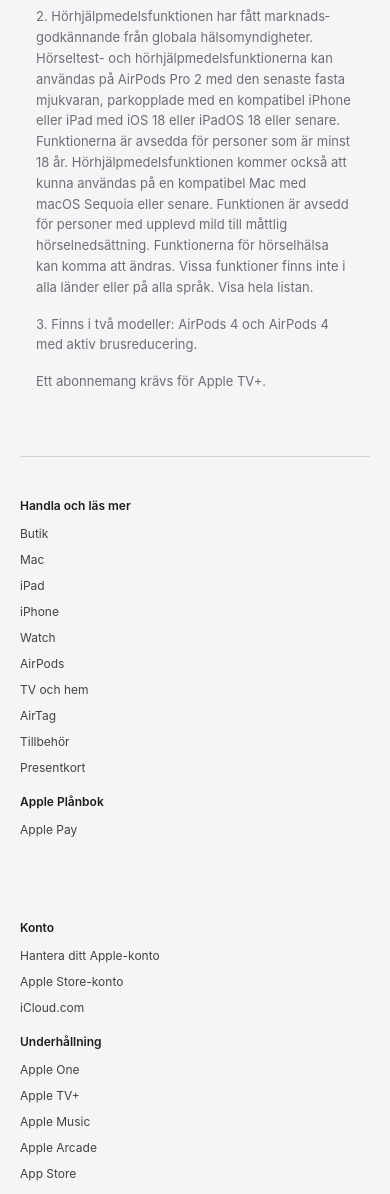
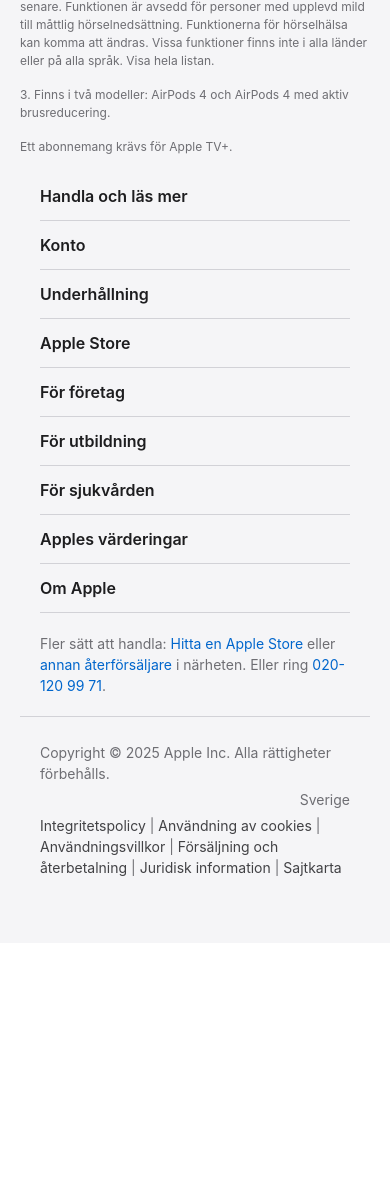
Before and after one commit to kvirren9/Recreate-a-website, a plain HTML site: page index.html in a window 390 px wide. Shown: the part 1667-2861 px from the top of the page. After the commit the page ends 2610 px from the top, so only its background shows below. Drawn offline with nearby package versions, Linux system fonts and the light colour scheme.

Commit message:
mobile css

```diff
--- a/tablet.css
+++ b/tablet.css
@@ -14,52 +14,73 @@
 
 /* ===== Mobilanpassning av footern ===== */
 @media screen and (max-width: 768px) {
+  /* Dölj desktop-footern på mobil */
   .footer-menu {
-    flex-direction: column;
-    gap: 32px;
-    padding-top: 24px;
+    display: none;
   }
 
-  .footer-col {
-    width: 100%;
-    margin-bottom: 24px;
+  /* Visa mobilversionen */
+  .footer-menu-mobile {
+    display: block;
+    padding: 0 20px;
   }
 
-  .footer-col h3,
-  .footer-col h4 {
-    margin-top: 16px;
+  /* Varje sektion (accordion) */
+  .footer-accordion {
+    border-bottom: 1px solid #d2d2d7;
+    padding: 12px 0;
   }
 
-  .footer-contact {
-    text-align: center;
-    padding: 16px 0;
-    font-size: 14px;
+  .footer-accordion summary {
+    font-size: 16px;
+    font-weight: 600;
+    cursor: pointer;
+    color: #1d1d1f;
+    list-style: none;
   }
 
+  .footer-accordion summary::-webkit-details-marker {
+    display: none;
+  }
+
+  .footer-accordion ul {
+    list-style: none;
+    padding-left: 20px;
+    margin-top: 10px;
+    margin-bottom: 10px;
+  }
+
+  .footer-accordion li {
+    margin-bottom: 8px;
+  }
+
+  .footer-accordion a {
+    text-decoration: none;
+    color: #424245;
+  }
+
+  .footer-accordion a:hover {
+    text-decoration: underline;
+  }
+
+  /* Justera kontakt-texten och botten-raden */
+  .footer-contact,
   .footer-base {
-    text-align: center;
-    border-top: 1px solid #d2d2d7;
-    padding-top: 16px;
+    padding: 20px;
+    font-size: 14px;
+    color: #6e6e73;
   }
 
   .footer-base p {
-    margin: 8px 0;
+    margin: 5px 0;
   }
 
-  .footer-flex {
-    order: 3;
-    font-size: 14px;
-    margin-top: 12px;
+  .footer-base .footer-flex {
+    text-align: right;
   }
 
-  .footer-base a {
-    display: inline-block;
-    margin: 4px 6px;
-  }
-
-  .footer-legal {
-    padding: 16px;
-    font-size: 13px;
-    line-height: 1.6;
+  /* Extra: responsiv padding runt hela footern */
+  .footer-content {
+    padding: 0;
   }
 }
```
